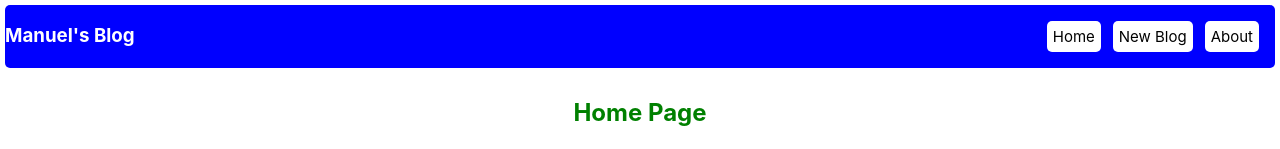
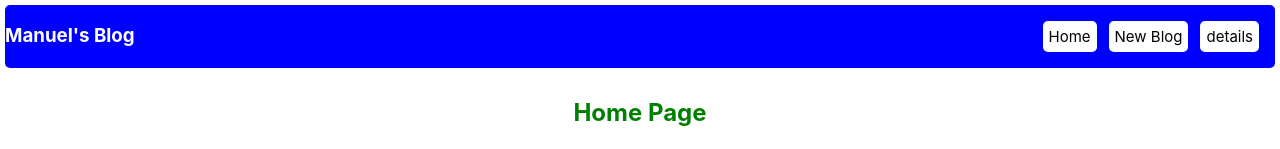
Before and after one commit to emmanuelwangila/manu-blog, a React (Create React App) app: page / in a window 1280 px wide. Shown: the top 149 px of the page. Built offline with nearby package versions, Linux system fonts and the light colour scheme; data requests are answered from the project's data file.

Commit message:
feat fix

```diff
--- a/src/Navbar.jsx
+++ b/src/Navbar.jsx
@@ -39,7 +39,7 @@ const Navbar = () => {
               color: "black",
             }}
           >
-            About
+            details
           </Link>
         </div>
       </div>
```
